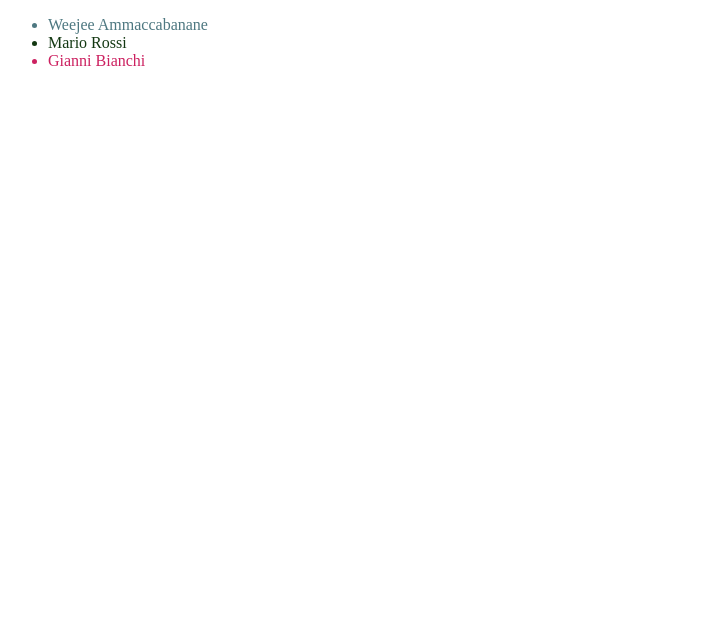
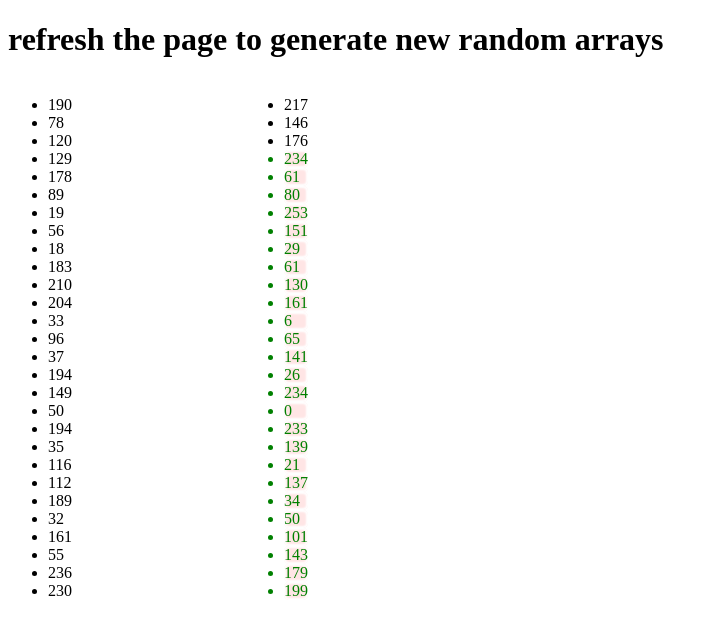
Before and after one commit to alessandroNessi/js-jsnacks-blocco-2, a plain HTML site: page snack-5/index.html in a window 1280 px wide. Shown: the whole page, without its empty margins (0-717 px from the left). Drawn offline with Linux system fonts and the light colour scheme.

Commit message:
snack 5 done

```diff
--- a/snack-5/index.html
+++ b/snack-5/index.html
@@ -4,14 +4,22 @@
     <meta charset="UTF-8">
     <meta http-equiv="X-UA-Compatible" content="IE=edge">
     <meta name="viewport" content="width=device-width, initial-scale=1.0">
+    <link rel="stylesheet" href="style.css">
     <title>Document</title>
 </head>
 <body>
-    <!-- Inserisci un numero, se è pari stampa il numero,
-    se è dispari stampa il numero successivo -->
-    <ul id="risultato">
+    <!-- Crea due array che hanno un numero di elementi diversi.
+    Aggiungi elementi casuali all’array che ha meno elementi,
+    fino a quando ne avrà tanti quanti l’altro. -->
+    <h1>refresh the page to generate new random arrays</h1>
+    <div class="flex">
+        <ul id="array1">
 
-    </ul>
+        </ul>
+        <ul id="array2">
+
+        </ul>
+    </div>
     <script src="script.js"></script>
 </body>
 </html>
--- a/snack-5/script.js
+++ b/snack-5/script.js
@@ -1,20 +1,35 @@
 //input
-var nomi = ["Gianni", "Mario", "Weejee"];
-var cognomi = ["Rossi","Bianchi","Ammaccabanane"];
-var invitati = [];
-var persona;
-while(nomi.length>0){
-    temp = randomN(nomi.length);
-    persona = nomi[temp];
-    nomi.splice(temp, 1);
-    temp = randomN(cognomi.length);
-    persona +=" " + cognomi[temp];
-    cognomi.splice(temp, 1);
-    invitati.push(persona);
-    document.getElementById("risultato").innerHTML += "<li>" + persona + "</li>";
-    document.getElementsByTagName("li")[2-nomi.length].style.color = "rgb("+randomN(256)+","+randomN(256)+","+randomN(256)+")";
+var array1=[];
+var array2=[];
+var lenght;
+length=randomN(30);
+for(var i=0; i<length; i++){
+    array1.push(randomN(256));
+    document.getElementById("array1").innerHTML+="<li>"+ array1[i] +"</li>";
 }
-console.log(invitati);
+length=randomN(30);
+for(var i=0; i<length; i++){
+    array2.push(randomN(256));
+    document.getElementById("array2").innerHTML+="<li>"+ array2[i] +"</li>";
+}
+//if 0 are equal, else if positive array1 is bigger, else array 2 is bigger
+lenght= array1.length-array2.length;
+if(lenght!=0){
+    let temp;
+    if(lenght>0){
+        temp=array2.length;
+        for(let i=temp; i<array1.length; i++){
+            array2.push(randomN(256));
+            document.getElementById("array2").innerHTML+="<li class=\"addedElement\">"+ array2[i] +"</li>";
+        }
+    }else{
+        temp=array1.length;
+        for(let i=temp; i<array2.length; i++){
+            array1.push(randomN(256));
+            document.getElementById("array1").innerHTML+="<li class=\"addedElement\">"+ array1[i] +"</li>";
+        }
+    }
+}
 /**
  * return a number from 0 to "number"
  */
--- /dev/null
+++ b/snack-5/style.css
@@ -0,0 +1,12 @@
+.flex{
+    display: flex;
+    justify-content: space-between;
+    width: 300px;
+    align-items: flex-start;
+}
+.addedElement{
+    color: green;
+    background-color: rgba(255, 0, 0, 0.1);
+    border-radius: 5px;
+    box-shadow: inset 0px 0px 2px 2px white;
+}
```
